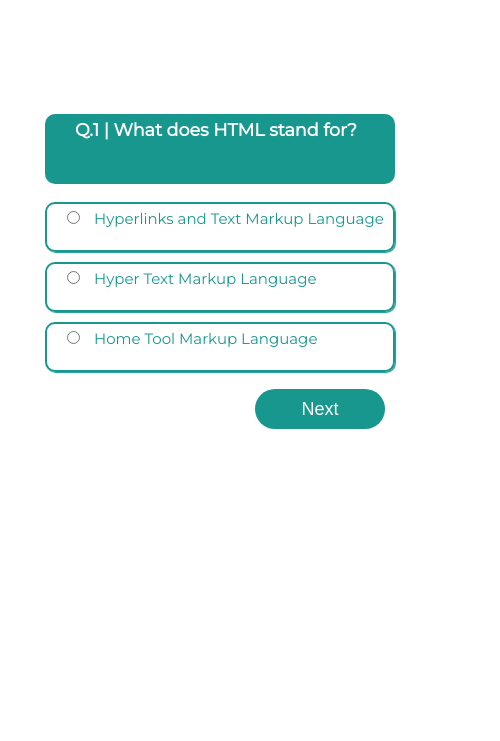
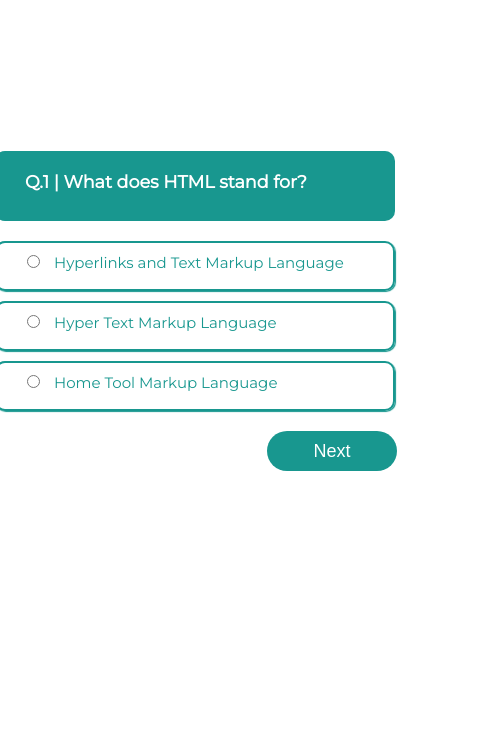
Before and after one commit to WebdevShefali/quiz, a plain HTML site: page index.html in a window 390 px wide. Shown: the part 103-844 px from the top of the page, 500 px wide, since content can reach past the window. Drawn offline with Linux system fonts and the light colour scheme.

Commit message:
Update styles

```diff
--- a/index.html
+++ b/index.html
@@ -1,35 +1,34 @@
 <!DOCTYPE html>
 <html lang="en" dir="ltr">
   <head>
-    <meta charset="utf-8">
-    <meta name="viewport" content="width=device-width, initial-scale=1.0">
+    <meta charset="utf-8" />
+    <meta name="viewport" content="width=device-width, initial-scale=1.0" />
+    <!-- CSS Stylesheet -->
+    <link rel="stylesheet" href="style.css" />
+    <!-- Title -->
     <title>Quiz App</title>
-    <link rel="stylesheet" href="style.css">
   </head>
   <body>
     <header>
       <h1>Welcome to Quiz App</h1>
     </header>
-<div class="Question Q1">
+    <div class="QuestionBox Q1">
       <h3 class="ques"></h3>
       <div class="options">
         <ul>
           <li>
-          <input id="ans1" type="radio" name="radAnswer" class="option">
+            <input id="ans1" type="radio" name="radAnswer" class="option" />
             <label id="option1" for="ans1"></label>
           </li>
           <li>
-          <input id="ans2" type="radio" name="radAnswer" class="option">
+            <input id="ans2" type="radio" name="radAnswer" class="option" />
             <label id="option2" for="ans2"></label>
           </li>
           <li>
-            <input id="ans3" type="radio" name="radAnswer" class="option">
+            <input id="ans3" type="radio" name="radAnswer" class="option" />
             <label id="option3" for="ans3"></label>
           </li>
         </ul>
-
-
-
       </div>
       <button class="btn" type="button" name="button">Next</button>
     </div>
@@ -40,7 +39,7 @@
         <button class="btn2" type="button" name="button">Play Again</button>
       </div>
     </div>
-
+    <!-- JavaScript -->
     <script src="script.js" charset="utf-8"></script>
   </body>
 </html>
--- a/script.js
+++ b/script.js
@@ -1,54 +1,56 @@
 let quizQuestions = [
   {
     id: 0,
-    question:"Q.1 | What does HTML stand for?",
+    question: "Q.1 | What does HTML stand for?",
     option1: "Hyperlinks and Text Markup Language",
     option2: "Hyper Text Markup Language",
     option3: "Home Tool Markup Language",
-    correctAns: "ans2"
+    correctAns: "ans2",
   },
 
   {
     id: 1,
-    question:"Q.2 | What does CSS stand for?",
+    question: "Q.2 | What does CSS stand for?",
     option1: "Computer Style Sheets",
     option2: "Creative Style Sheets",
     option3: "Cascading Style Sheets",
-    correctAns: "ans3"
+    correctAns: "ans3",
   },
 
   {
     id: 2,
-    question:"Q.3 | Which HTML attribute is used to define inline styles?",
+    question: "Q.3 | Which HTML attribute is used to define inline styles?",
     option1: "styles",
     option2: "style",
     option3: "class",
-    correctAns: "ans2"
+    correctAns: "ans2",
   },
 
   {
     id: 3,
-    question:"Q.4 | Which property is used to change the background color?",
+    question: "Q.4 | Which property is used to change the background color?",
     option1: "bgcolor",
     option2: "color",
     option3: "background-color",
-    correctAns: "ans3"
+    correctAns: "ans3",
   },
 
   {
     id: 4,
-    question:"Q.5 | Which CSS property is used to change the text color of an element?",
+    question:
+      "Q.5 | Which CSS property is used to change the text color of an element?",
     option1: "color",
     option2: "text-color",
     option3: "fgcolor",
-    correctAns: "ans1"
-  }
-]
-
+    correctAns: "ans1",
+  },
+];
+//Initially score and question count are set to 0
 let score = 0;
 let questionCount = 0;
 
 const question = document.querySelector(".ques");
+const questionBox = document.querySelector(".QuestionBox");
 const option1 = document.querySelector("#option1");
 const option2 = document.querySelector("#option2");
 const option3 = document.querySelector("#option3");
@@ -58,9 +60,9 @@ const scoreTxt = document.querySelector(".scoreTxt");
 const answers = document.querySelectorAll(".option");
 const playAgainBtn = document.querySelector(".btn2");
 
-
-function displayQues(){
-  const quiz = quizQuestions[questionCount]
+//Display the questions
+function displayQues() {
+  const quiz = quizQuestions[questionCount];
   question.innerHTML = quiz.question;
   option1.innerHTML = quiz.option1;
   option2.innerHTML = quiz.option2;
@@ -69,41 +71,41 @@ function displayQues(){
 
 displayQues();
 
-const checkAnswer = () =>{
+//Check the correct answer
+const checkAnswer = () => {
   let correctAns;
-  answers.forEach((curAnsElem)=>{
-    if(curAnsElem.checked){
-      correctAns = curAnsElem.id
+  answers.forEach((curAnsElem) => {
+    if (curAnsElem.checked) {
+      correctAns = curAnsElem.id;
     }
+  });
+  return correctAns;
+};
 
-  });
-    return correctAns;
 
-}
-
-function deselect(){
-  answers.forEach((curAnsElem)=>{
+function deselect() {
+  answers.forEach((curAnsElem) => {
     curAnsElem.checked = false;
   });
 }
-
-nextBtn.addEventListener("click",()=>{
+//check the answer and display the next question or the final result
+nextBtn.addEventListener("click", () => {
   const checkedAnswer = checkAnswer();
-  console.log(checkedAnswer);
-  if(checkedAnswer === quizQuestions[questionCount].correctAns){
+  if (checkedAnswer === quizQuestions[questionCount].correctAns) {
     score++;
   }
   questionCount++;
   deselect();
-  if(questionCount<quizQuestions.length){
+  if (questionCount < quizQuestions.length) {
     displayQues();
-  }else{
+  } else {
     scoreSection.style.visibility = "visible";
-    scoreTxt.innerText = "Your Score is " + score +"/" + quizQuestions.length + " ✌️."
+    questionBox.style.visibility = "hidden";
+    scoreTxt.innerText =
+      "Your Score is " + score + "/" + quizQuestions.length + " ✌️.";
   }
-
 });
-
-playAgainBtn.addEventListener("click",()=>{
-location.reload();
+//Reset the quiz
+playAgainBtn.addEventListener("click", () => {
+  location.reload();
 });
--- a/style.css
+++ b/style.css
@@ -1,132 +1,129 @@
-@import url('https://fonts.googleapis.com/css2?family=Montserrat&display=swap');
+@import url("https://fonts.googleapis.com/css2?family=Montserrat&display=swap");
 
-*{
+* {
   margin: 0;
   padding: 0;
   box-sizing: border-box;
 }
-
-body{
-  font-family: 'Montserrat', sans-serif;
-  overflow: hidden;
+body {
+  font-family: "Montserrat", sans-serif;
+  overflow-x: hidden !important;
 }
-
-header, .scoreSection, .score{
+header,
+.scoreSection,
+.score {
   text-align: center;
 }
-
-.options li, .scoreTxt, .score {
-  color: #18978F;
+.options li,
+.scoreTxt,
+.score {
+  color: #18978f;
 }
-
-header, .ques, .btn, .btn2{
+header,
+.ques,
+.btn,
+.btn2 {
   color: #fff;
 }
-
-header, .ques, .btn, .btn2{
-    background-color: #18978F;
+header,
+.ques,
+.btn,
+.btn2 {
+  background-color: #18978f;
 }
-
-.options li, .Question{
+.options li,
+.QuestionBox {
   font-size: 15px;
 }
-
-.options li, .ques{
+.options li,
+.ques {
   border-radius: 10px;
 }
-
-.btn, .btn2{
+.btn,
+.btn2 {
   border: none;
   border-radius: 20px;
   font-size: 18px;
   cursor: pointer;
   height: 40px;
   width: 130px;
-  margin-top: 5%;
 }
-
-header{
-    height: 100px;
-    width: 100%;
-    padding-top: 25px;
+header {
+  height: 100px;
+  width: 100vw;
+  padding-top: 25px;
 }
-
-.options li{
-  box-shadow: 1px 1px 1px 0px #18978F;
+.options li,
+.QuestionBox {
   width: 600px;
+}
+.options li,
+.ques {
+  padding-left: 30px;
+}
+.options li {
+  box-shadow: 1px 1px 1px 0px #18978f;
   height: 50px;
-  border: 2px solid #18978F;
-  padding-left: 30px;
+  border: 2px solid #18978f;
   padding-top: 10px;
   margin-top: 10px;
 }
-
 input[type="radio"] {
   margin-right: 10px;
 }
-
-
-.Question{
-margin-top: 10%;
-width: 600px;
-margin-left: 35%;
-height: 400px;
+.QuestionBox {
+  height: 400px;
 }
-
-.options{
+.options,
+.btn,
+.btn2 {
   margin-top: 5%;
 }
-
-.ques{
-  padding-left: 30px;
+.ques {
   padding-top: 20px;
   margin-top: 8%;
   height: 70px;
+}
+.btn {
+  margin-left: 78%;
+}
+ul {
+  list-style: none;
+}
+.scoreSection {
+  visibility: hidden;
+}
+.scoreSection,
+.QuestionBox {
+  position: absolute;
+  top: 50%;
+  left: 50%;
+  transform: translate(-50%, -50%);
+}
+.score,
+.ques {
   font-weight: bold;
 }
-
-.btn{
-  margin-left: 78%;
-}
-
-ul{
-  list-style: none;
-}
-
-.scoreSection{
-  visibility: hidden;
-  padding-top: 5%;
-}
-
-.score{
-  font-weight: bold;
-}
-
-@media (max-width: 1300px){
-  .Question{
-    margin-left: 13%;
-    margin-top: 30%;
+@media only screen and (max-width: 425px) {
+  html,
+  body {
+    width: 100% !important;
+    overflow-x: hidden !important;
+  }
+  .QuestionBox,
+  .options li {
+    width: 400px;
+  }
+  .btn {
+    margin-left: 68%;
   }
 }
-
-@media (max-width: 550px){
-  .Question{
-  width: 350px;
-  margin-left: 45px;
+@media only screen and (max-width: 375px) {
+  .QuestionBox,
+  .options li {
+    width: 300px;
   }
-  .options li{
-    width: 350px;
-    padding-left: 20px;
-    padding-top: 5px;
-  }
-  .ques{
-      padding-top: 5px;
-  }
-  .btn{
-    margin-left:60%;
-  }
-  header{
-    width: 500px;
-    padding-right: 0px;
+  .btn {
+    margin-left: 58%;
   }
 }
```
Lines whose indentation alone changed are shown as unchanged.
